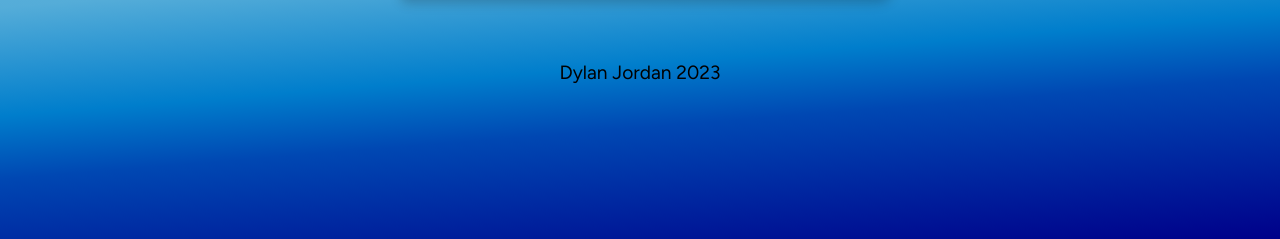
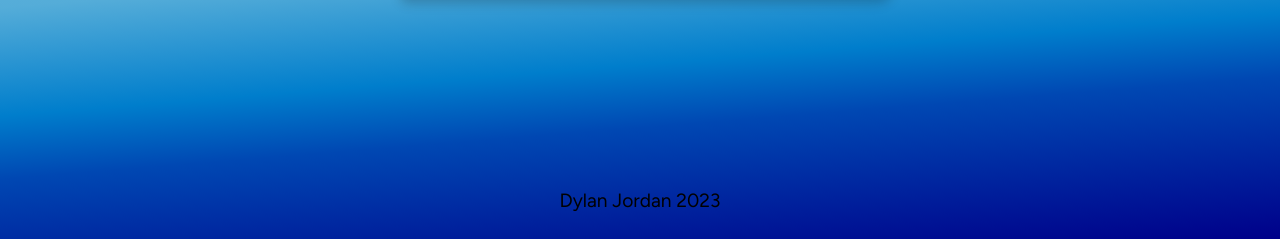
Before and after one commit to flubber2077/flubber2077.github.io, a website: page index.html in a window 1280 px wide. Shown: the part 561-800 px from the top of the page. Drawn offline with Linux system fonts and the light colour scheme.

Commit message:
footer fix

```diff
--- a/main.css
+++ b/main.css
@@ -173,8 +173,8 @@ p {
 }
 
 footer {
-  margin-top: 50px;
-  margin-bottom: 10px;
+  margin-top: auto;
+  margin-bottom: 25px;
 }
 
 /* https://www.joshwcomeau.com/css/introducing-shadow-palette-generator/ */
```
